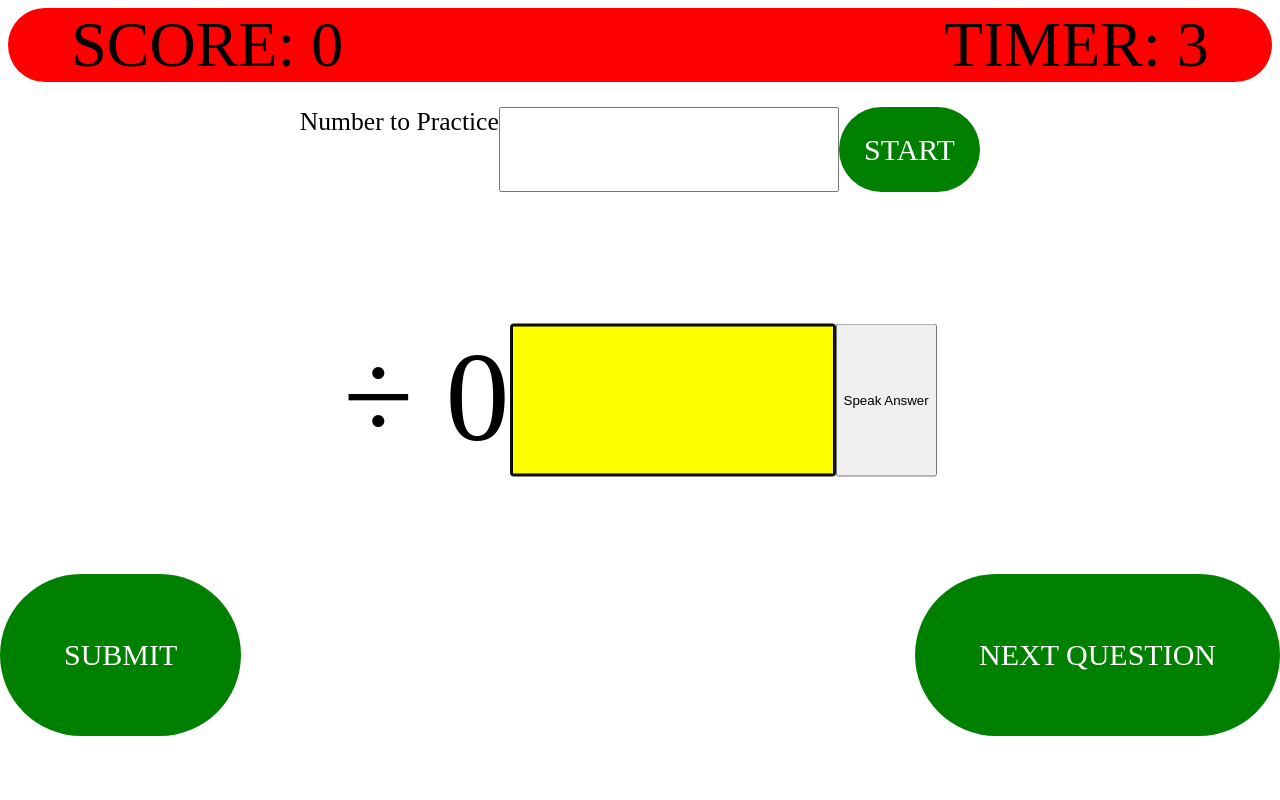
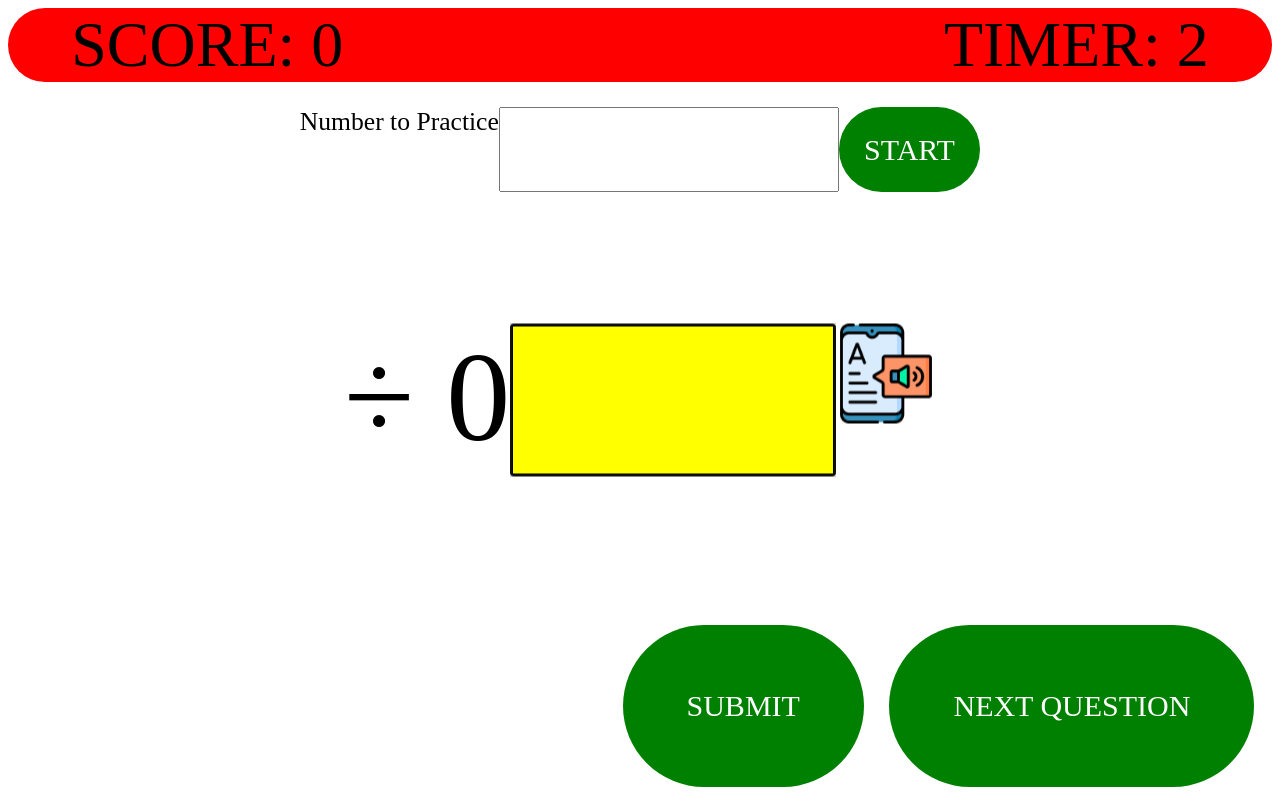
Before and after one commit to gesab001/division, a plain HTML site: page index.html in a window 1280 px wide. Both pictures are taken after a click on the element "START". Drawn offline with Linux system fonts and the light colour scheme.

Commit message:
'update'

```diff
--- a/app.js
+++ b/app.js
@@ -1,5 +1,8 @@
 
 var multiples;
+var interval;
+var counter = 0;
+var gameNotStarted = true;
 
 function hideMainElements(){
 	document.getElementById("main").style.display = "none";
@@ -36,7 +39,6 @@ function answerCheckTyping(user_answer){
 }
 
 function makeMultiples(){
-
   var f1 = document.getElementById("numberToPractice").value;//getRandomIntMinMax(1, 12);
   multiples = getMultiples(f1);
   console.log(multiples);
@@ -55,6 +57,7 @@ function getRandomInt(max) {
 		}
 
 function getMultiples(number){
+
    var result = [];
    for (var x=1; x<=12; x++){
 	  var product = number * x;
@@ -63,16 +66,30 @@ function getMultiples(number){
    return result;
 }
 
-var interval;
-var counter = 0;
+
+function startNewGame(){
+  clearInterval(interval);
+  counter = 0;
+  gameNotStarted = true;
+}
+
 function stopTimer() {
   clearInterval(interval);
+  gameNotStarted = true;
 }
 function startTimer(){
 	var el = document.getElementById("timer");
 	counter = counter + 1;
 	el.innerHTML = "TIMER: " + counter;
+	var totalCorrect = parseInt(document.getElementById("totalCorrect").innerHTML);
+	console.log("totalCorrect: " + totalCorrect);
+    if (totalCorrect>23){
+		  stopTimer();
+		  console.log("stop timer: ");
+		  hideMainElements();
+	}
 }
+
 
 function createQuestion(){
 		 document.getElementById("correctAnswer").style.display = "none";
@@ -96,13 +113,15 @@ function createQuestion(){
   }
   document.getElementById("question").innerHTML = question;
 
-  counter = 0;
-  stopTimer();
-  interval = setInterval(startTimer, 1000);
-  console.log('Ready to receive a color command.');
     console.log(multiples);
 
   multiples.splice(multipleIndex, 1);
+  if (gameNotStarted){
+     counter = 0;
+	 stopTimer();
+     interval = setInterval(startTimer, 1000);
+	 gameNotStarted = false;
+  }
 
 
 
--- a/index.html
+++ b/index.html
@@ -44,7 +44,7 @@
 	<div id="answer" contenteditable="true">
 
 	</div>
-	<button style="z-index: 100"; id="speak" onclick="speakAnswer()">Speak Answer</button>
+	<img id="speak"  onclick="speakAnswer()" src="text-to-speech.png" width="100px" height="100px"/>
 
 </div>
 <div  id="correctAnswer"></div>
@@ -89,6 +89,7 @@ function checkAnswer(){
 }
 
 function generateMultiples(){
+  startNewGame();
   makeMultiples();
   document.getElementById("creatNewQuestion").click();
 }
@@ -113,7 +114,9 @@ function newQuestion(){
   answerNotSubmitted = true;
   document.getElementById("answer").focus();
   createQuestion();
-  startTimer();
+
+
+
 
 }
 </script>
--- a/speechrecognition.js
+++ b/speechrecognition.js
@@ -38,6 +38,9 @@ function answerCheck(user_answer){
 	  //alert("CORRECT");
 	  var totalCorrect = parseInt(document.getElementById("totalCorrect").innerHTML) + 1;
 	  document.getElementById("totalCorrect").innerHTML = totalCorrect;
+	  if (totalCorrect>24){
+		  stopTimer();
+	  }
   }else{
 	  //alert("WRONG! THE CORRECT ANSWER IS: " + correctAnswer);
 	  var totalCorrect = parseInt(document.getElementById("totalCorrect").innerHTML) - 1;
--- a/style.css
+++ b/style.css
@@ -55,9 +55,9 @@
 	bottom:0%;
 	transform: translate(-50%, 0%);
 	display: flex;
-	justify-content: space-between;
+	justify-content: end;
 	width: 100%;
-	padding-bottom: 5%;
+	padding-bottom: 1%;
 	padding-left: 5%;
 	padding-right: 5%;
 
@@ -80,15 +80,17 @@
 	cursor: pointer;
 	padding: 5%;
 	border-radius: 9999px;
+	margin-right: 2%;
 }
 #creatNewQuestion{
 	background-color: green;
 	font-size: 30px;
 	text-align: center;
 	color: white;
-		cursor: pointer;
-			padding: 5%;
-			border-radius: 9999px;
+	cursor: pointer;
+	padding: 5%;
+	border-radius: 9999px;
+	margin-right: 2%;
 }
 
 #heading{
```
Also changed, not shown: text-to-speech.png (added).
